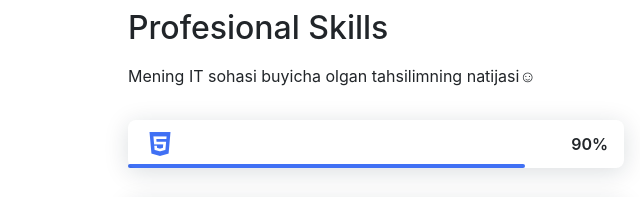
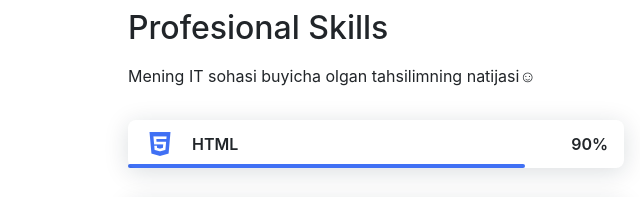
Before and after one commit to azimjon3388/azimjon3388, a plain HTML site: page index.html in a window 1280 px wide. Shown: the part 1360-1557 px from the top of the page, 0-640 px from the left. Drawn offline with nearby package versions, Linux system fonts and the light colour scheme.

Commit message:
Update index.html

```diff
--- a/index.html
+++ b/index.html
@@ -87,7 +87,7 @@
                             <div class="skills__data">
                                 <div class="skills__names">
                                     <i class='bx bxl-html5 skills__icon'></i>
-                                    <span class="skills__name"><HTML></HTML></span>
+                                    <span class="skills__name">HTML</span>
                                 </div>
                                 <div class="skills__bar skills__html">
 
```
